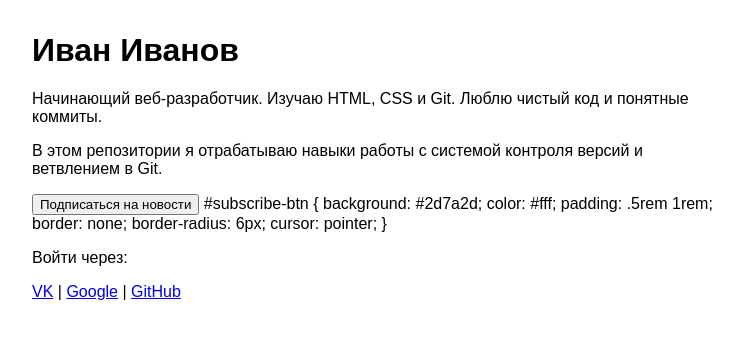
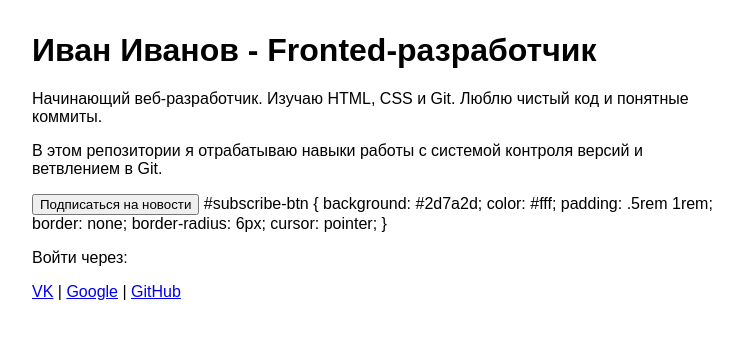
Before and after one commit to nostyakrytaya/tmp1, a plain HTML site: page index.html in a window 1280 px wide. Shown: the whole page, without its empty margins (258-1001 px from the left). Drawn offline with Linux system fonts and the light colour scheme.

Commit message:
Файл изменен

```diff
--- a/index.html
+++ b/index.html
@@ -8,7 +8,7 @@
   </style>
 </head>
 <body>
-  <h1>Иван Иванов</h1>
+  <h1>Иван Иванов - Fronted-разработчик</h1>
   <p>Начинающий веб-разработчик. Изучаю HTML, CSS и Git.
      Люблю чистый код и понятные коммиты.</p>
   <p>В этом репозитории я отрабатываю навыки работы с системой контроля версий
```
